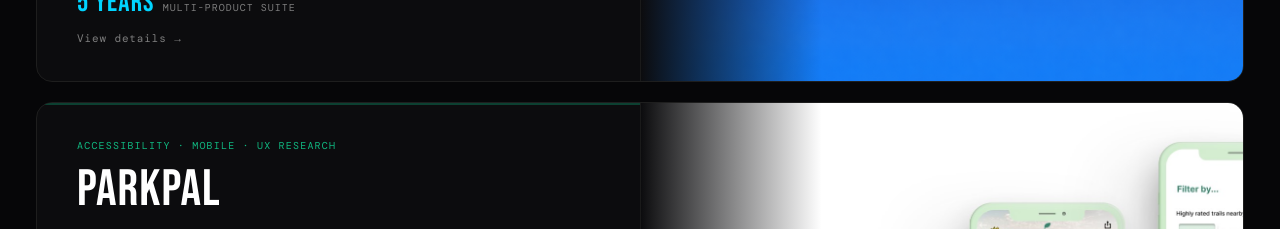
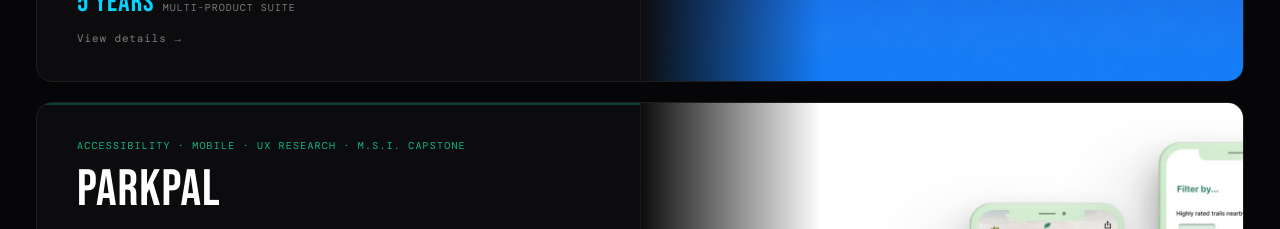
Before and after one commit to MattH-exe/my-portfolio-next, a Next.js app: page / in a window 1280 px wide. Shown: the part 1320-1549 px from the top of the page. Built offline with nearby package versions, Linux system fonts and the light colour scheme.

Commit message:
Update projects.js

```diff
--- a/data/projects.js
+++ b/data/projects.js
@@ -416,7 +416,7 @@
     id: "parkpal",
     title: "ParkPal",
     subtitle: "Getting outside shouldn't have barriers.",
-    tag: "Accessibility · Mobile · UX Research",
+    tag: "Accessibility · Mobile · UX Research · M.S.I. Capstone",
     impact: "A11y First",
     impactLabel: "Design Approach",
     color: "#10b981",
```
